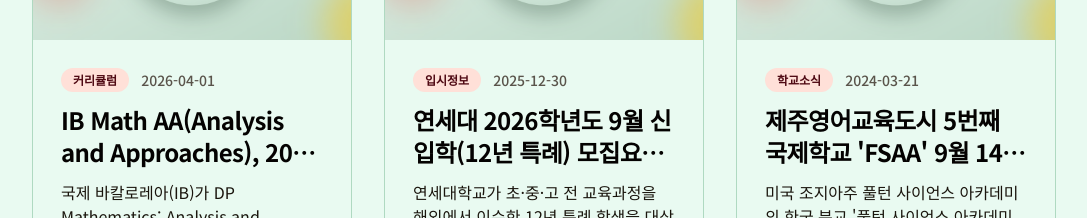
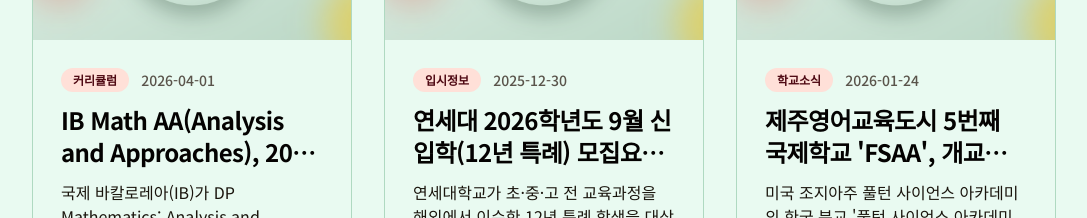
Before and after one commit to hasa080525-ctrl/global, a React (Vite) app: page /news in a window 1280 px wide. Shown: the part 1206-1424 px from the top of the page, without its empty margins (96-1183 px from the left). Built offline with nearby package versions, Linux system fonts and the light colour scheme.

Commit message:
정정: FSAA 국제학교 개교일 2028년 9월로 연기 반영
Co-Authored-By: Claude Sonnet 5 <noreply@anthropic.com>

```diff
--- a/src/mocks/news.ts
+++ b/src/mocks/news.ts
@@ -70,14 +70,14 @@ export const NEWS_ITEMS: NewsItem[] = [
   },
   {
     id: "48",
-    keywords: "풀턴 사이언스 아카데미 애서튼, FSAA 제주, 제주영어교육도시 5번째 국제학교, 제주 국제학교 개교, STEAM 국제학교",
-    title: "제주영어교육도시 5번째 국제학교 'FSAA' 9월 14일 개교 목표",
+    keywords: "풀턴 사이언스 아카데미 애서튼, FSAA 제주, 제주영어교육도시 5번째 국제학교, 제주 국제학교 개교, STEAM 국제학교, FSAA 개교 연기",
+    title: "제주영어교육도시 5번째 국제학교 'FSAA', 개교 2028년 9월로 연기",
     category: "학교소식",
-    date: "2024-03-21",
-    summary:
-      "미국 조지아주 풀턴 사이언스 아카데미의 한국 분교 '풀턴 사이언스 아카데미 애서튼(FSAA)'이 제주영어교육도시에 국내 최초 순수민간자본 국제학교로 들어섭니다. 유치원~12학년 63학급 1,354명 규모로 2026년 9월 14일 개교를 목표로 합니다.",
-    metaDescription:
-      "제주영어교육도시 5번째 국제학교 FSAA가 STEAM·AP 교육과정으로 2026년 9월 14일 개교를 목표로 합니다.",
+    date: "2026-01-24",
+    summary:
+      "미국 조지아주 풀턴 사이언스 아카데미의 한국 분교 '풀턴 사이언스 아카데미 애서튼(FSAA)'이 제주영어교육도시에 국내 최초 순수민간자본 국제학교로 들어섭니다. 당초 2026년 9월 개교 목표였으나 건축 지연 등으로 2028년 9월로 최종 조정됐습니다.",
+    metaDescription:
+      "제주영어교육도시 5번째 국제학교 FSAA, 당초 2026년 9월 목표에서 2028년 9월 개교로 최종 연기.",
     sections: [
       {
         heading: "과학·예술 중심 STEAM 교육과정",
@@ -88,8 +88,8 @@ export const NEWS_ITEMS: NewsItem[] = [
         body: "제주도교육청 국제학교설립·운영심의위원회로부터 설립계획을 정식 승인받았으며, 서귀포시 대정읍 제주영어교육도시 H-13·H-14구역에 유치원(PK)부터 12학년까지 63학급 1,354명 규모로 들어섭니다. 국내 최초로 순수민간자본 100%로 운영되는 K-12 국제학교입니다.",
       },
       {
-        heading: "애서튼국제외국인학교 운영 법인이 개교 준비",
-        body: "FSAA 개교에는 2022년 거제대학교와 애서튼국제외국인학교를 인수해 운영해온 학교법인 덕부학원이 참여합니다. 개교 목표일은 2026년 9월 14일로, 국제학교 진학을 고려 중인 학부모라면 새 학교의 정원·전형 일정을 미리 확인해두는 것이 좋습니다.",
+        heading: "개교 목표, 2026년 9월에서 2028년 9월로 연기",
+        body: "당초 2026년 9월 14일 개교를 목표로 했으나, 제주도교육청의 수 차례 보완 요구(학비 책정, 학생 충원 계획, 재정 건전성 등)와 교육부장관 동의·도시계획시설 실시계획 인가 절차 등으로 일정이 2027년을 거쳐 2028년 9월로 최종 조정됐습니다. 2022년 거제대학교와 애서튼국제외국인학교를 인수해 운영해온 학교법인 덕부학원이 개교를 준비 중이며, 국제학교 진학을 고려 중인 학부모라면 변경된 일정을 참고해 계획을 세우는 것이 좋습니다.",
       },
     ],
     image:
```
Also changed, not shown: 1 other file (tests, documents, lock files or other folders).
